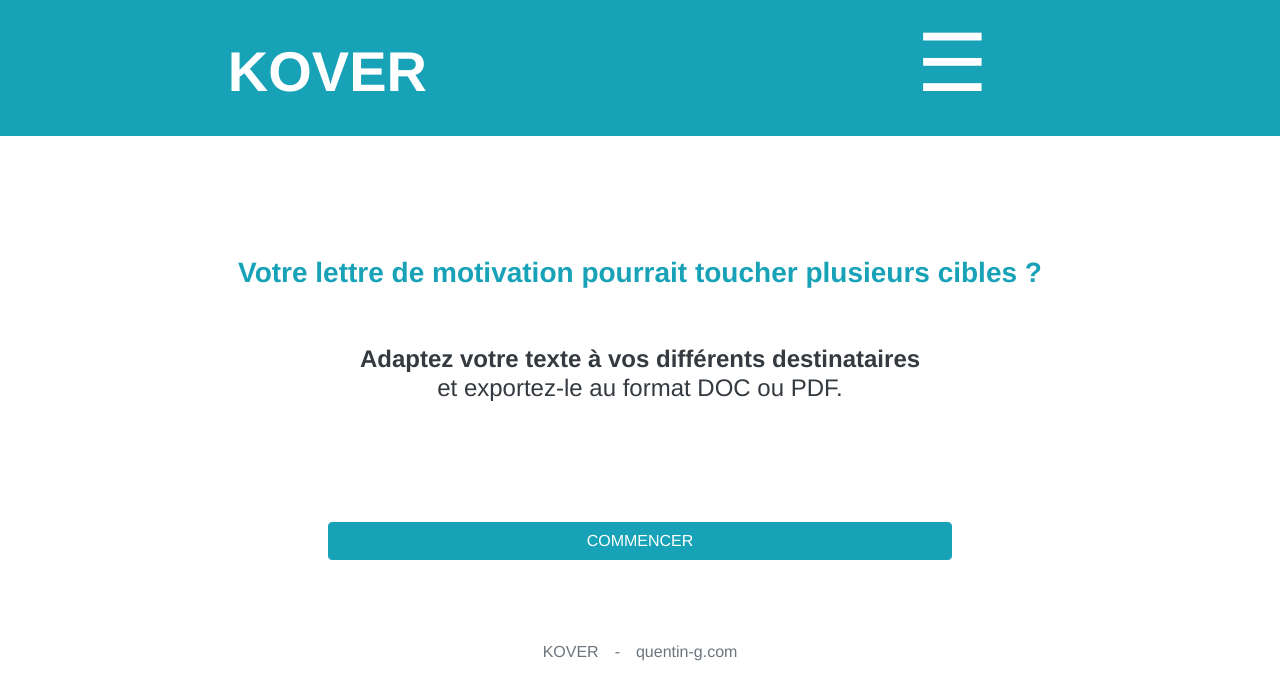
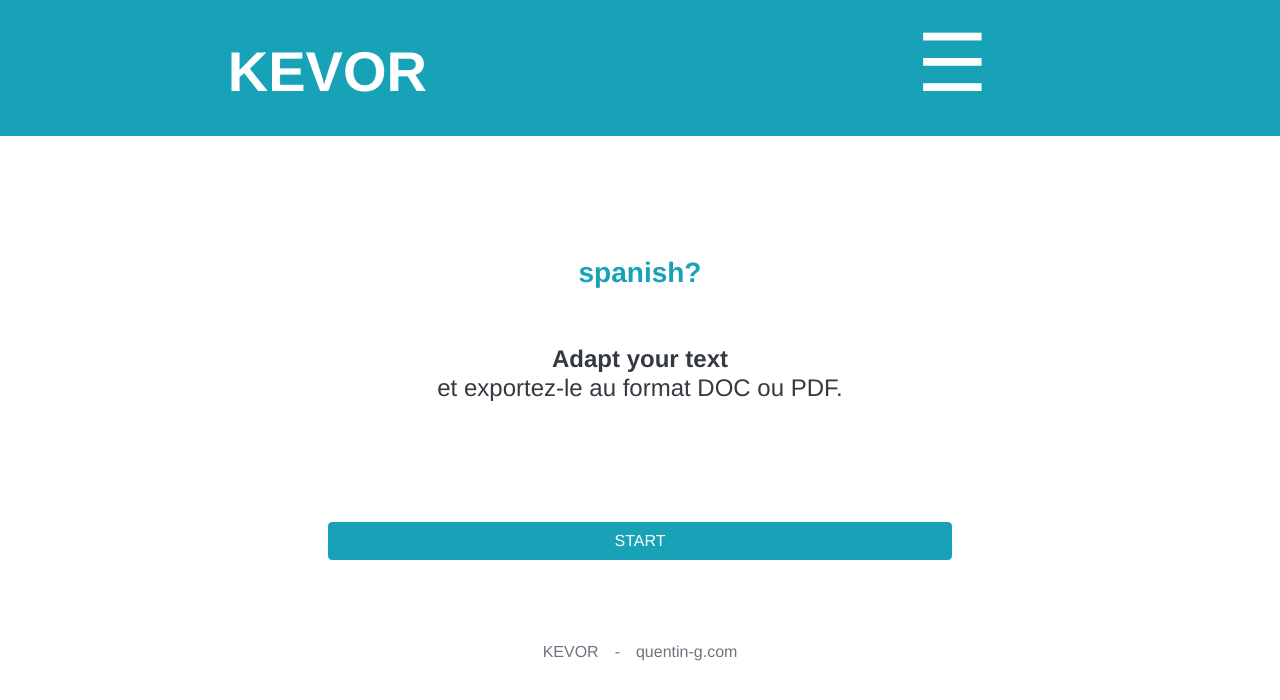
Before and after one commit to quentin-g-dev/kover1.0, a PHP site: page / in a window 1280 px wide. Shown: the top 700 px of the page. Run offline with PHP 8.4, Linux system fonts and the light colour scheme; some web fonts are replaced.

Commit message:
fonctionnalité toggleLanguage en place, reste à la lier à une variable de session.

```diff
--- /dev/null
+++ b/assets/js/languages.js
@@ -0,0 +1,54 @@
+var langCode;
+
+//langCode = ajaxFunction(){//Get $_SESSION['lang'];}
+
+function cleanString(str) {
+    let strArr = str.split('');
+    for (i in strArr) {
+        if (strArr[i] === ' ') {
+            strArr[i] === '';
+        }
+    }
+    return strArr.join('');
+}
+
+// Avalaible for langCode : 'EN', 'FR'(default), 'ES'
+
+function translate(langCode) {
+    var elements = document.querySelectorAll('html *');
+    for (let i = 0; i < elements.length; i++) {
+        if (elements[i].innerHTML != "" && elements[i].innerHTML != " ") {
+            let elementToTest = elements[i].innerHTML;
+            for (let j = 0; j < translations.length; j++) {
+
+                /*if (cleanString(elementToTest) === cleanString(translations[j].french) || elementToTest === translations[j].english || elementToTest === translations[j].spanish) {*/
+                if (elementToTest.trim() === translations[j].french.trim() || elementToTest === translations[j].english || elementToTest === translations[j].spanish) {
+
+                    switch (langCode) {
+                        case 'EN':
+                            elements[i].innerHTML = translations[j].english;
+                            break;
+                        case 'FR':
+                            elements[i].innerHTML = translations[j].french;
+                            break;
+                        case 'ES':
+                            elements[i].innerHTML = translations[j].spanish;
+                            break;
+                        default:
+                            elements[i].innerHTML = translations[j].french;
+                            break;
+                    }
+                }
+            }
+        }
+    }
+}
+
+translate(document.querySelector(".selectLang").value);
+
+document.querySelector(".selectLang").addEventListener("change", function () {
+    langCode = document.querySelector(".selectLang").value;
+    translate(langCode);
+    //ajaxFunction(){//Set $_SESSION['lang'] => langCode;}
+
+});
--- /dev/null
+++ b/assets/js/translations.js
@@ -0,0 +1,48 @@
+let translations = [{
+        french: "Nouveau projet",
+        english: "New project",
+        spanish: "Nueva propuesta"
+    },
+    {
+        french: "Oui",
+        english: "Yes",
+        spanish: "Si"
+    },
+    {
+        french: "Votre lettre de motivation pourrait toucher plusieurs cibles&nbsp;?",
+        english: "Could your cover letter target more than one recruiter&nbsp;?",
+        spanish: "spanish?"
+    },
+    {
+        french: 'Adaptez votre texte à vos différents destinataires',
+        english: 'Adapt your text',
+        spanish: 'Adapt your text',
+    },
+    {
+        french: "Connexion",
+        english: "Connection",
+        spanish: "Connexion"
+    },
+    {
+        french: "Inscription",
+        english: "Subscription",
+        spanish: "Inscription"
+    },
+    {
+        french: "COMMENCER",
+        english: "START",
+        spanish: "START"
+    },
+    {
+        french: "KOVER",
+        english: "REVOK",
+        spanish: "KEVOR"
+    },
+    {
+        french: "et exportez-le au format DOC ou PDF.",
+        english: "then export it as a DOC or PDF file",
+        spanish: "?export?"
+    }
+
+
+];
--- a/index.php
+++ b/index.php
@@ -43,6 +43,8 @@ include './php/parts/allpages_parts/header.php';
         <!-- Internal JavaScript -->
         <script src="./assets/js/global.js"></script>
         <script src="./assets/js/nav_menu.js"></script>
+        <script src="./assets/js/translations.js"></script>
+        <script src="./assets/js/languages.js"></script>
     </body>
 
 </html>
--- a/php/classes/UsersManager.php
+++ b/php/classes/UsersManager.php
@@ -2,10 +2,10 @@
 
 class UsersManager {
 
-    //Attributes
+///////////////////////////////////////////////////////////////////////// ATTRIBUTES
     private $_db;
 
-    //Constructor
+////////////////////////////////////////////////////////////////////////  CONSTRUCTOR
     public function __construct($db){
         $this-> _db = $db;
     }
@@ -69,7 +69,7 @@ class UsersManager {
         $this -> _db -> exec('DELETE FROM users WHERE userId = '.$user ->id());
     }
 
-////////////////////////////////////////////////////////////////////// NOT-CRUD FUNCTIONS
+////////////////////////////////////////////////////////////////////// NO-CRUD FUNCTIONS
 
     public function setUserSession(User $user){
         if ($this->checkUserConnection($user)){
--- a/php/parts/allpages_parts/nav_menu.php
+++ b/php/parts/allpages_parts/nav_menu.php
@@ -1,5 +1,10 @@
+
 <nav class="hidden d-flex flex-row flex-wrap border-white justify-content-center align-items-center">
-
+    <select name="selectLang" id="selectLang" class="selectLang">
+        <option value="ES">ESPANOL</option>
+        <option value="EN">ENGLISH</option>
+        <option value="FR">FRANCAIS</option>
+    </select>
 <?php
     if (isset ($vip)){
             // FOR CONNECTED USERS :
--- a/php/parts/kover_steps/start_step.php
+++ b/php/parts/kover_steps/start_step.php
@@ -1,15 +1,13 @@
+<?php
+?>
 <!--START_STEP-->
 <main
     class="container full-container d-flex flex-column p-3 mx-auto mt-3 mb-2 text-center w-100 w-lg-75 justify-content-around align-items-baseline h-100 rounded"
     id="home">
     <div class=" d-flex  flex-column flex-no-wrap flex-lg-wrap mx-auto">
-        <p class="border-info text-info m-auto p-2 h3 rounded font-weight-bold mr-4">
-            Votre lettre de motivation pourrait toucher plusieurs cibles&nbsp;?
-        </p>
+        <p class="border-info text-info m-auto p-2 h3 rounded font-weight-bold mr-4">Votre lettre de motivation pourrait toucher plusieurs cibles&nbsp;?</p>
         <p class="text-dark h4 my-5 mx-4 mx-lg-auto mxtext-center">
-            <span class="font-weight-bold">
-                Adaptez votre texte à vos différents destinataires
-            </span><br>
+            <span class="font-weight-bold">Adaptez votre texte à vos différents destinataires</span><br>
             et exportez-le au format DOC ou PDF.
         </p>
     </div>
```
Also changed, not shown: php/classes/User.php (+4 -10 lines).
